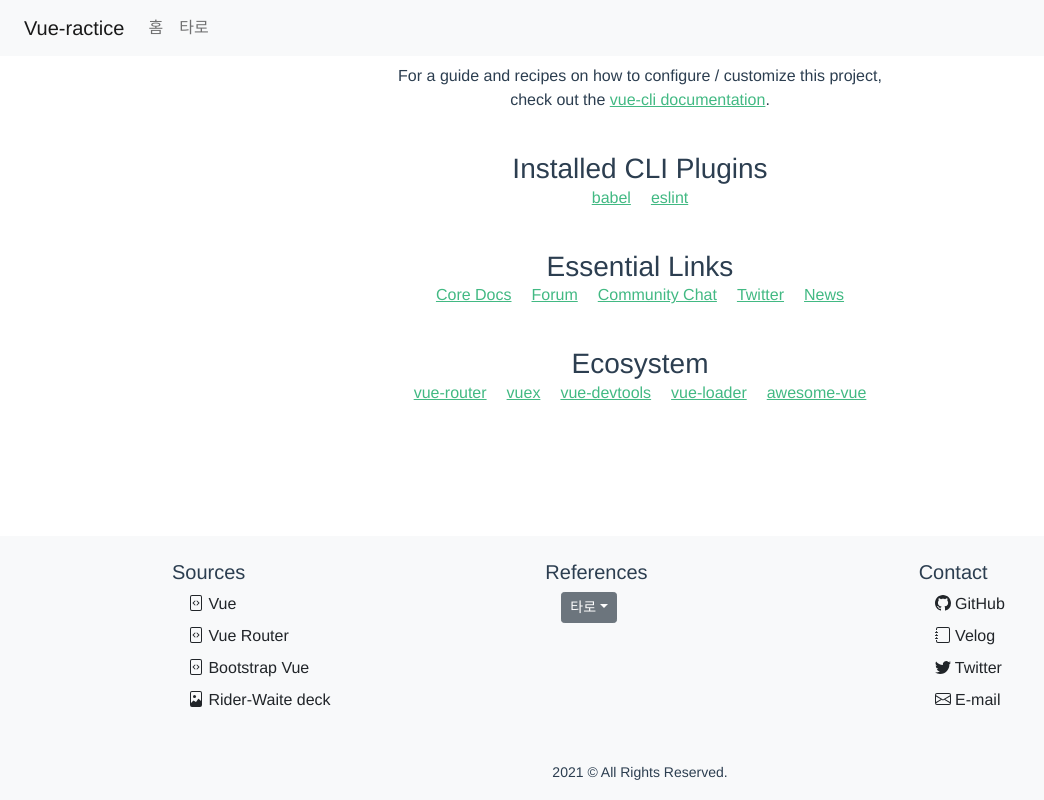
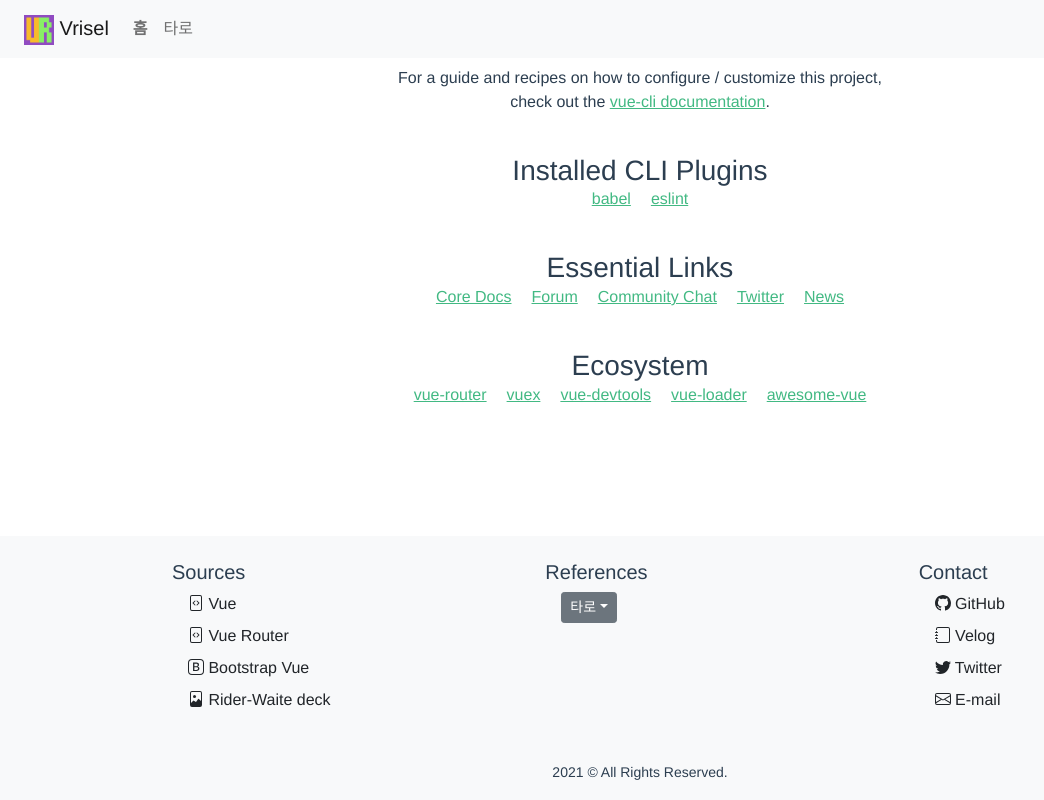
Before and after one commit to Vrisel/vue_practice, a Vue app: page /home in a window 1280 px wide. Shown: the whole page, without its empty margins (0-1044 px from the left). Built offline with nearby package versions, Linux system fonts and the light colour scheme.

Commit message:
Header, Footer 조정
- component 이름에 The 추가 (레이아웃에도 이렇게 적용하나?)
- header에 logo.png 추가
- .router-link-active 스타일 추가
- 파일명을 바꿀 땐 주의하자 수정사항 추적이 어렵다...

```diff
--- a/src/App.vue
+++ b/src/App.vue
@@ -11,8 +11,8 @@
 </template>
 
 <script>
-import Header from '@/components/layouts/Header.vue';
-import Footer from '@/components/layouts/Footer.vue';
+import Header from '@/components/layouts/TheHeader.vue';
+import Footer from '@/components/layouts/TheFooter.vue';
 
 export default {
   name: 'App',
--- a/src/components/layouts/Footer.vue
+++ b/src/components/layouts/TheFooter.vue
@@ -14,7 +14,7 @@
                 Vue Router
               </b-list-group-item>
               <b-list-group-item href="//bootstrap-vue.org/">
-                <b-icon icon="file-code"></b-icon>
+                <b-icon icon="bootstrap"></b-icon>
                 Bootstrap Vue
               </b-list-group-item>
               <b-list-group-item href="//en.wikipedia.org/wiki/Rider%E2%80%93Waite_tarot_deck">
@@ -23,6 +23,7 @@
               </b-list-group-item>
             </b-list-group>
           </b-col>
+
           <b-col cols="4" md="2">
             <h5>References</h5>
             <b-list-group>
@@ -34,18 +35,19 @@
               </b-list-group-item>
             </b-list-group>
           </b-col>
+
           <b-col cols="4" md="2">
             <h5>Contact</h5>
             <b-list-group>
-              <b-list-group-item href="//github.com/vrisel">
+              <b-list-group-item href="//github.com/vrisel" target="blank">
                 <b-icon icon="github"></b-icon>
                 GitHub
               </b-list-group-item>
-              <b-list-group-item href="//velog.io/@vrisel">
+              <b-list-group-item href="//velog.io/@vrisel" target="blank">
                 <b-icon icon="journal"></b-icon>
                 Velog
               </b-list-group-item>
-              <b-list-group-item href="//twitter.com/vrisel_p">
+              <b-list-group-item href="//twitter.com/vrisel_p" target="blank">
                 <b-icon icon="twitter"></b-icon>
                 Twitter
               </b-list-group-item>
--- a/src/components/layouts/Header.vue
+++ b/src/components/layouts/TheHeader.vue
@@ -5,14 +5,17 @@
       toggleable="lg"
       class="px-4"
     >
-      <b-navbar-brand href='/home'>Vue-ractice</b-navbar-brand>
+      <b-navbar-brand href='/home'>
+        <img :src="require('/src/assets/logo.png')" height="30rem" />
+        Vrisel
+      </b-navbar-brand>
 
       <b-navbar-toggle target="nav-collapse"></b-navbar-toggle>
 
       <b-collapse id="nav-collapse" is-nav>
         <b-navbar-nav>
-          <b-nav-item to="/Home">홈</b-nav-item>
-          <b-nav-item to="/tarot">타로</b-nav-item>
+          <b-nav-item to="/home" :exact="false">홈</b-nav-item>
+          <b-nav-item to="/tarot" :exact="false">타로</b-nav-item>
         </b-navbar-nav>
       </b-collapse>
     </b-navbar>
@@ -26,4 +29,13 @@
 </script>
 
 <style scoped>
+header {
+  position: sticky;
+  top: 0;
+  z-index: 10;
+}
+
+.router-link-active {
+  font-weight: 600;
+}
 </style>
```
Also changed, not shown: src/assets/logo.png.
